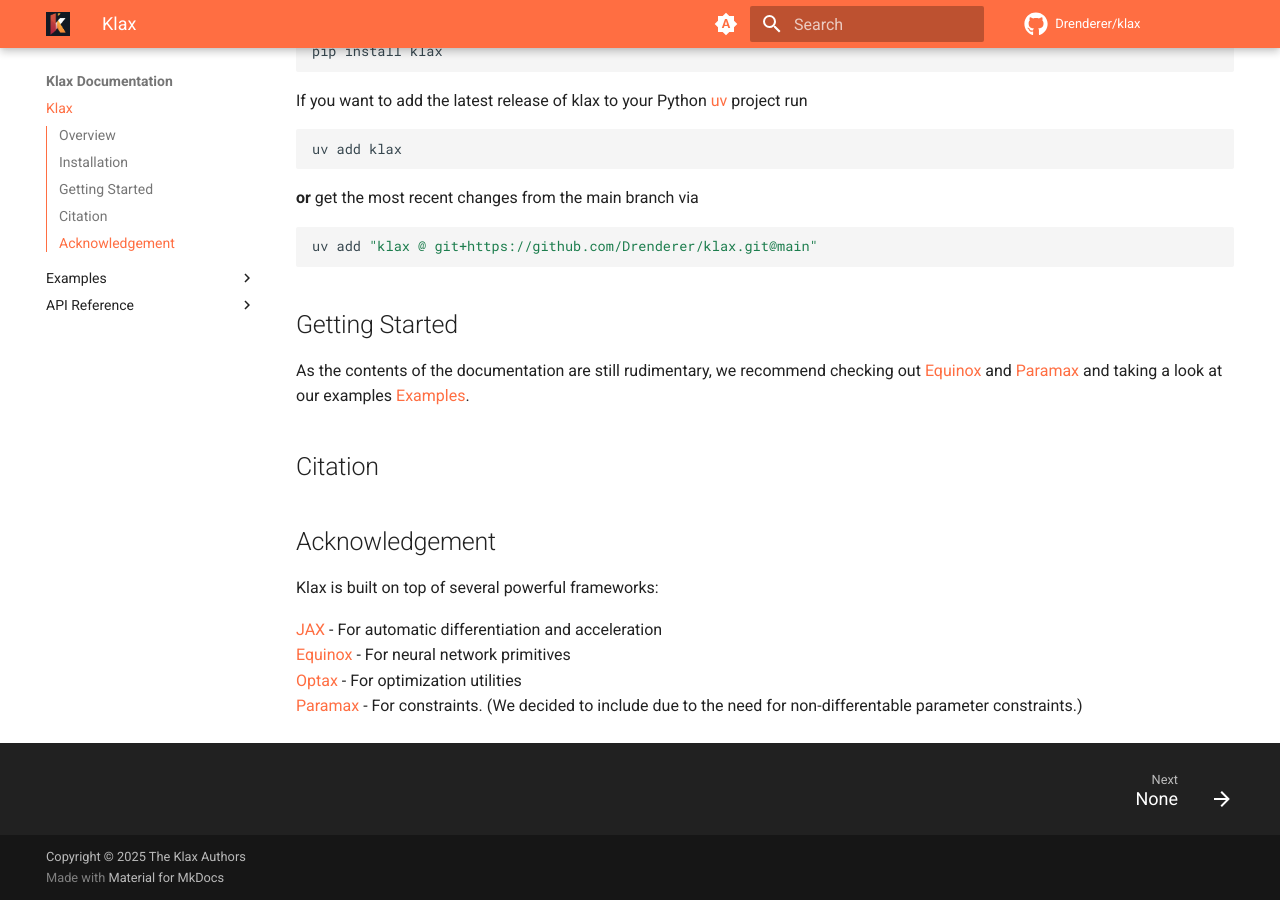
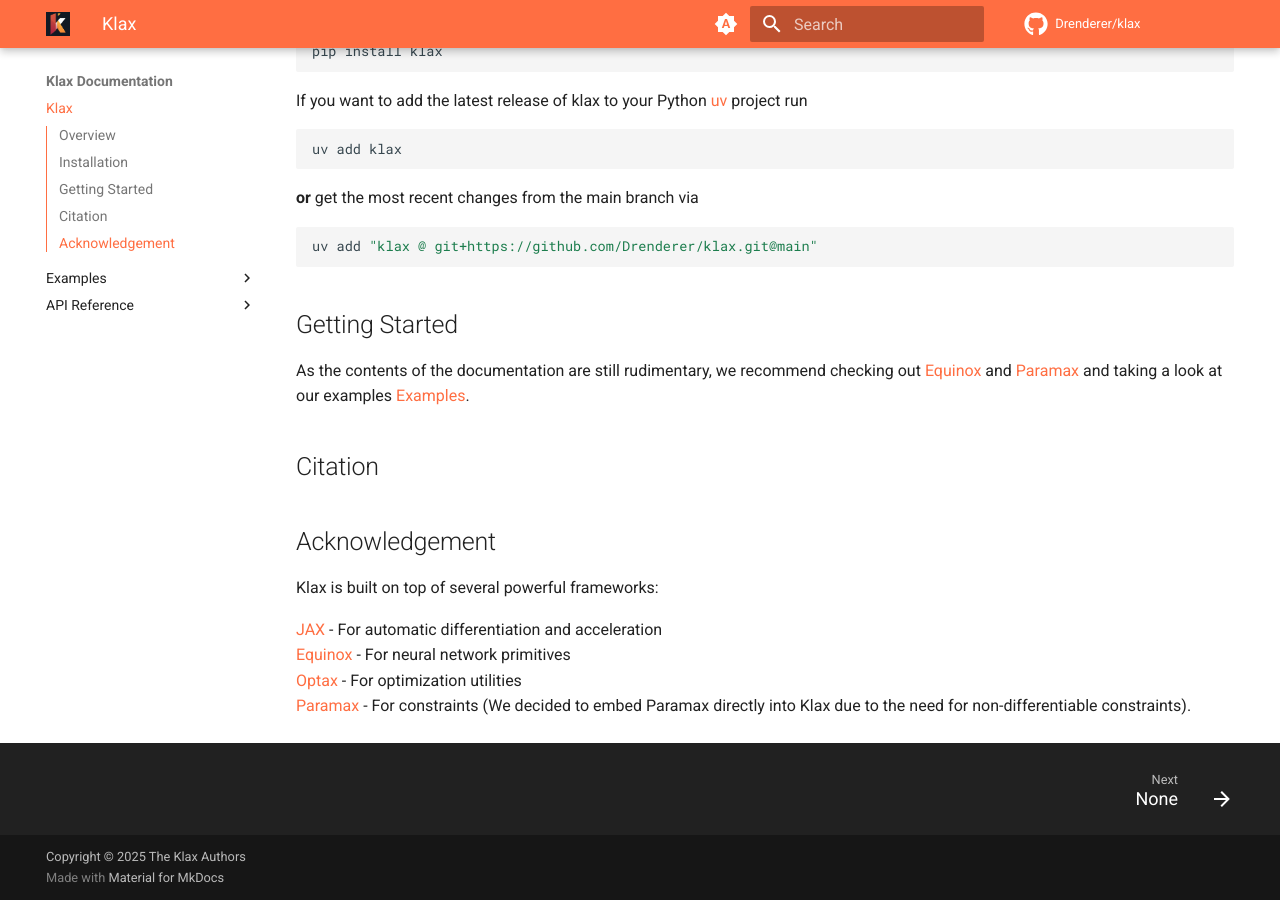
Before and after one commit to Drenderer/klax, an MkDocs documentation site: the page built from docs/index.md, in a window 1280 px wide and 900 px high, scrolled down 1055 px. Built offline with MkDocs 1.6.1 and Material for MkDocs 9.7.7, drawn with Linux system fonts in a browser that asks for light colours; comment, search, counter and statistics services are not loaded.

Commit message:
Updated index.md

```diff
--- a/docs/index.md
+++ b/docs/index.md
@@ -1,8 +1,4 @@
 # Klax
-
-<!-- A lightweight machine learning package for computational mechanics. -->
-
-<!-- # Klax -->
 
 A lightweight machine learning package for computational mechanics built on JAX.
 
@@ -60,4 +56,4 @@
 [JAX](https://docs.jax.dev/en/latest/) - For automatic differentiation and acceleration </br>
 [Equinox](https://docs.kidger.site/equinox/) - For neural network primitives </br>
 [Optax](https://optax.readthedocs.io/en/latest/) - For optimization utilities </br>
-[Paramax](https://https://danielward27.github.io/paramax/#) - For constraints. (We decided to include due to the need for non-differentable parameter constraints.)
+[Paramax](https://https://danielward27.github.io/paramax/#) - For constraints (We decided to embed Paramax directly into Klax due to the need for non-differentiable constraints).
```
